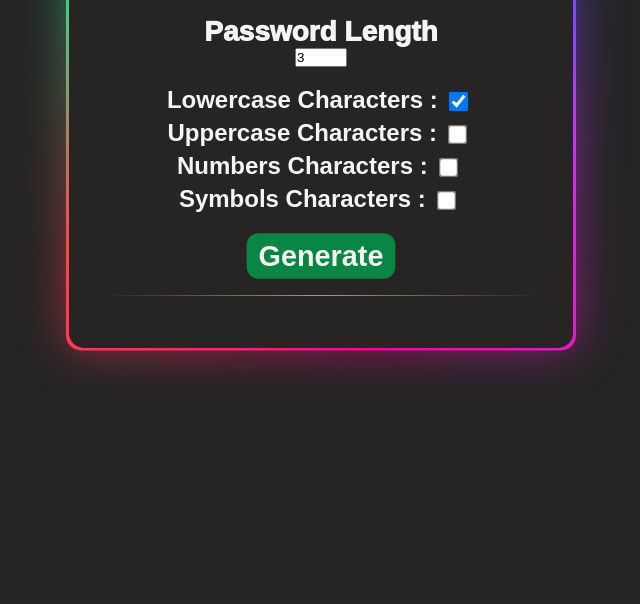
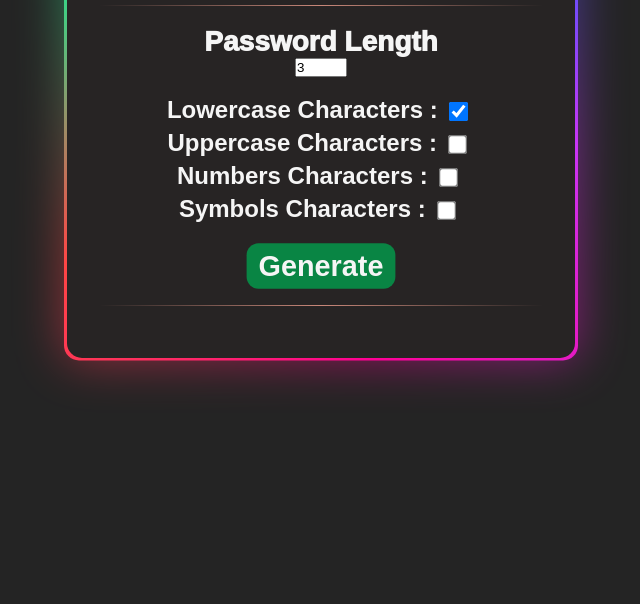
Before and after one commit to MohammadAminHajilou/Random-Password-Generator, a plain HTML site: page index.html in a window 1280 px wide. Shown: the part 292-896 px from the top of the page, without its empty margins (319-959 px from the left). Drawn offline with Linux system fonts and the light colour scheme.

Commit message:
Update style.css

```diff
--- a/style.css
+++ b/style.css
@@ -24,7 +24,7 @@ body {
     background-size: cover;
     background-repeat: no-repeat;
     height: 70vw;
-    margin-inline: 10px;
+    padding: 10px 5px;
 }
 
 
```
